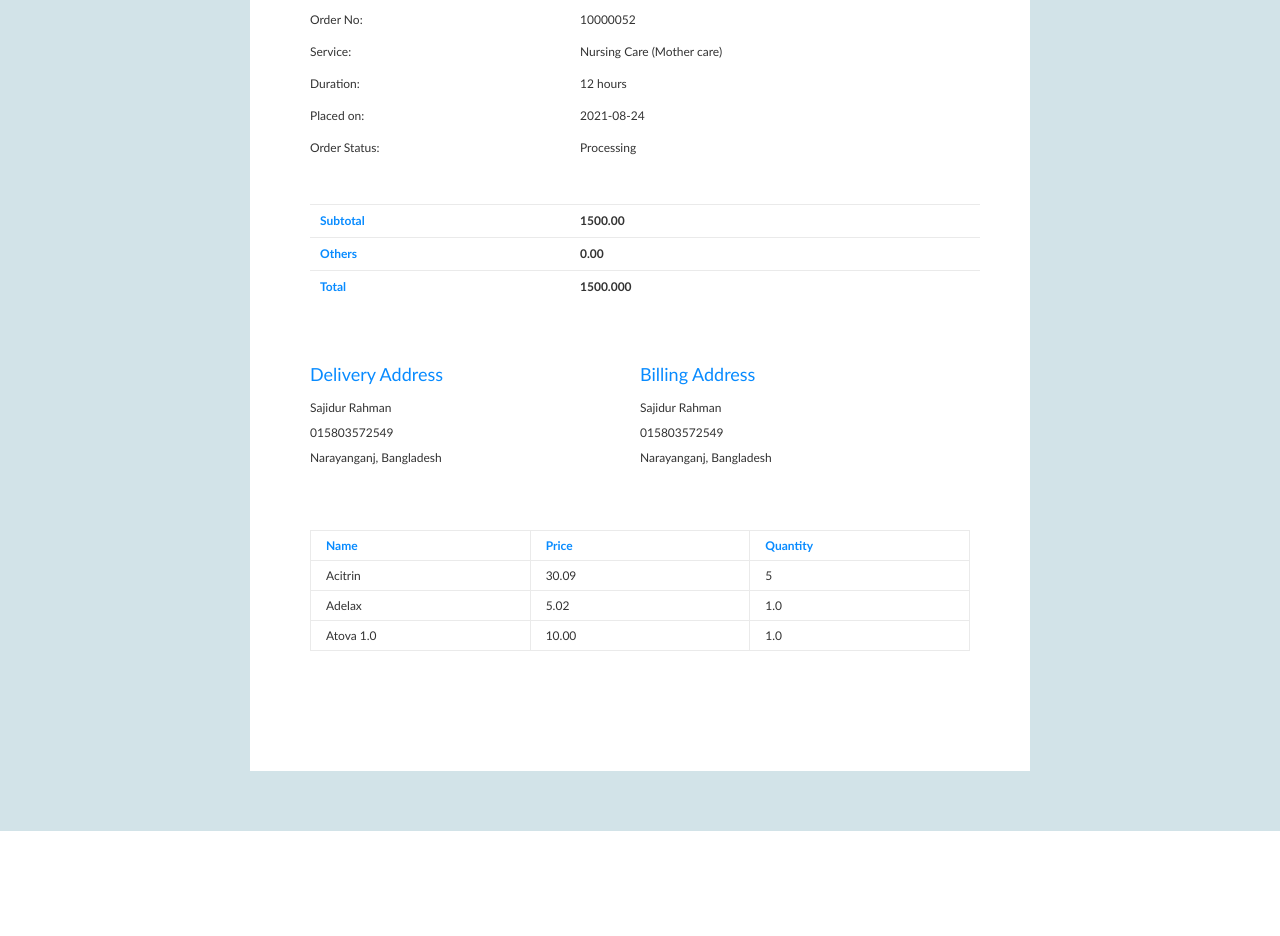
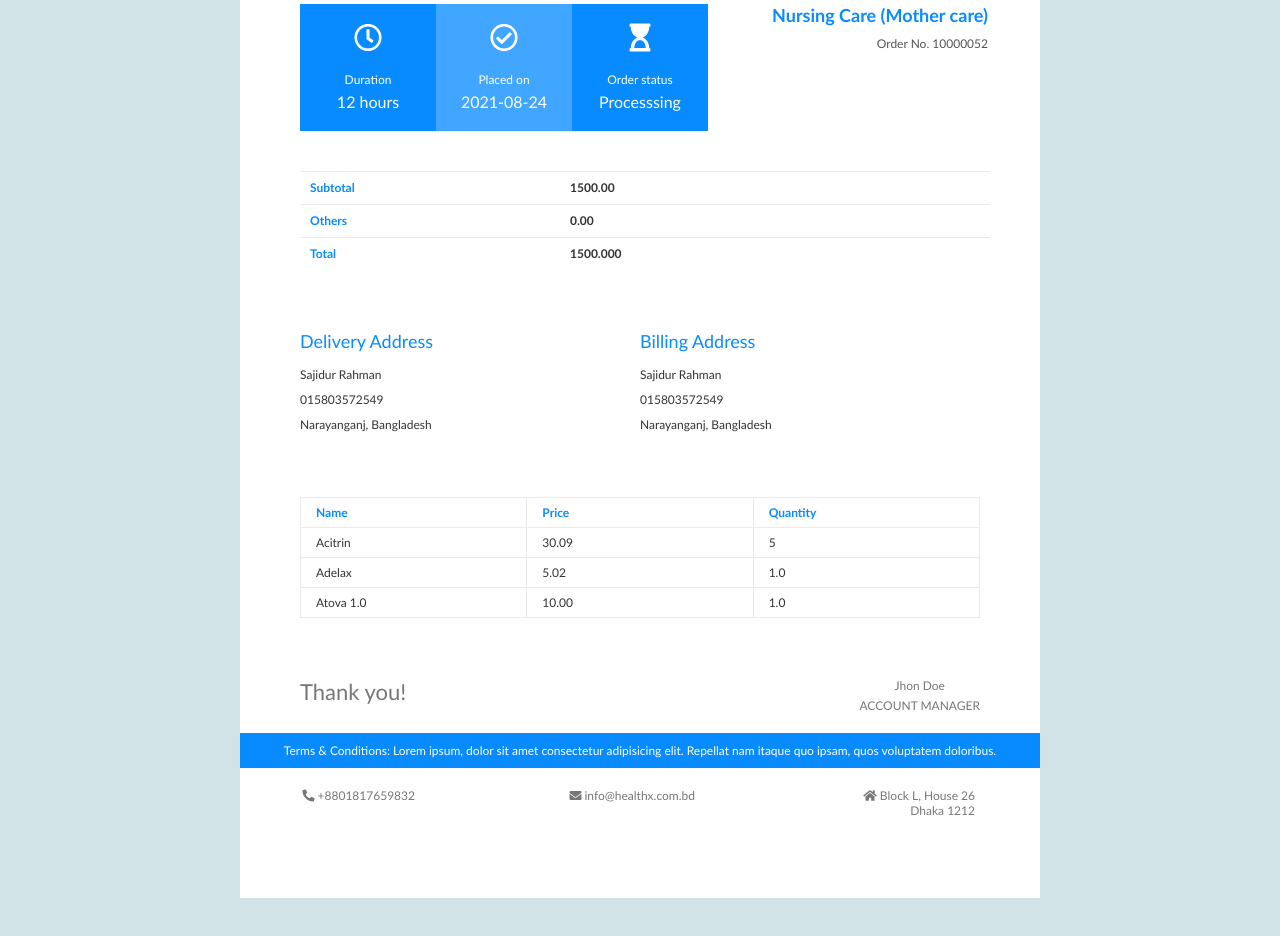
Before and after one commit to sajidurshajib/html2pdf-js, a plain HTML site: page index.html in a window 1280 px wide. Shown: the part 198-1134 px from the top of the page. Before the commit the page ends 1029 px from the top, so only its background shows below. Drawn offline with Linux system fonts and the light colour scheme.

Commit message:
new design

```diff
--- a/index.html
+++ b/index.html
@@ -4,9 +4,13 @@
     <meta charset="UTF-8">
     <meta http-equiv="X-UA-Compatible" content="IE=edge">
     <meta name="viewport" content="width=device-width, initial-scale=1.0">
+
     <link rel="stylesheet" href="style.css">
+    <link rel="stylesheet" href="https://cdnjs.cloudflare.com/ajax/libs/font-awesome/5.15.4/css/all.min.css" integrity="sha512-1ycn6IcaQQ40/MKBW2W4Rhis/DbILU74C1vSrLJxCq57o941Ym01SwNsOMqvEBFlcgUa6xLiPY/NS5R+E6ztJQ==" crossorigin="anonymous" referrerpolicy="no-referrer" />
+
     <script src="https://raw.githack.com/eKoopmans/html2pdf/master/dist/html2pdf.bundle.js"></script>
     <script type="text/javascript">
+
             function makePDF(){
                 const elm = document.getElementById("invoice");
 
@@ -25,11 +29,24 @@
                 <img src="./img/logo.png" alt="">
             </div>
             <div class="basic">
-                <p>Order No: <span>10000052</span></p>
-                <p>Service: <span>Nursing Care (Mother care)</span></p>
-                <p>Duration: <span>12 hours</span></p>
-                <p>Placed on: <span>2021-08-24</span></p>
-                <p>Order Status: <span>Processing</span></p>
+                <div class="time">
+                    <div><i class="far fa-clock"></i></div>
+                    <div><i class="far fa-check-circle"></i></div>
+                    <div><i class="fas fa-hourglass-start"></i></div>
+
+                    <div>Duration</div>
+                    <div>Placed on</div>
+                    <div>Order status</div>
+
+                    <div>12 hours</div>
+                    <div>2021-08-24</div>
+                    <div>Processsing</div>
+                </div>
+                <div class="order">
+                    <p>Nursing Care (Mother care)</p>
+                    <p>Order No. 10000052 </p>
+                    <p></p>
+                </div>
             </div>
             <div class="total">
                 <p>Subtotal <span>1500.00</span></p>
@@ -67,6 +84,22 @@
                 <div><p>10.00</p></div>
                 <div><p>1.0</p></div>
             </div>
+            <div class="last">
+                <p class="thanks">Thank you!</p>
+                <div class="signature">
+                    <p>Jhon Doe</p>
+                    <p>Account manager</p>
+                </div>
+            </div>
+            <p class="terms">Terms & Conditions: Lorem ipsum, dolor sit amet consectetur adipisicing elit. Repellat nam itaque quo ipsam, quos voluptatem doloribus.</p>
+
+            <div class="link">
+                <div><p><i class="fas fa-phone-alt"></i> +8801817659832</p></div>
+                <div><p><i class="fas fa-envelope"></i> info@healthx.com.bd</p></div>
+                <div><p><i class="fas fa-home"></i> Block L, House 26</p>
+                    <p>Dhaka 1212</p>
+                </div>
+            </div>
         </div>
     </div>
 </body>
--- a/style.css
+++ b/style.css
@@ -22,7 +22,7 @@
 }
 .invoice{
     display: block;
-    width: 780px;
+    width: 800px;
     padding: 80px 0;
     margin: 0 auto;
     background-color: #fff;
@@ -37,16 +37,50 @@
 }
 
 .basic{
+    display: grid;
+    grid-template-columns: 60% 50%;
     margin: 40px 60px;
 }
-.basic p{
-    line-height: 32px;
-    position: relative;
-    font-weight: 200;
+
+.time{
+    display: grid;
+    grid-template-columns: repeat(3,minmax(0,4fr));
+    background-color: #41a6ff;
 }
-.basic p span{
-    position: absolute;
-    left: 270px;
+.time div{
+    text-align: center;
+    background-color: #088BFF;
+    color: #fff;
+    border: none;
+}
+.time div i{
+    font-size: 28px;
+    margin: 20px 0;
+}
+.time div:nth-child(2),
+.time div:nth-child(5),
+.time div:nth-child(8){
+    background-color: #41a6ff;
+}
+.time div:nth-child(7),
+.time div:nth-child(8),
+.time div:nth-child(9){
+    padding: 5px 0 20px 0;
+    font-size: 16px;
+}
+
+.order{
+    color: #555;
+    text-align: right;
+    padding-right: 60px;
+}
+.order p:first-child{
+    font-weight: 600;
+    font-size: 18px;
+    color: #088BFF;
+}
+.order p:nth-child(2){
+    margin-top: 10px;
 }
 
 .total{
@@ -98,3 +132,54 @@
 .table div h4{
     color: #088BFF;
 }
+
+.last{
+    overflow: hidden;
+    margin-top: 60px;
+}
+.last .thanks{
+    float: left;
+    font-size: 22px;
+    padding-left: 60px;
+    color: #777777;;
+}
+.last .signature{
+    float: right;
+    display: inline;
+    margin-right: 60px;
+    text-align: center;
+    color: #777;
+    margin-bottom: 20px;
+}
+.last .signature p:nth-child(1){
+    font-size: 12px;
+}
+.last .signature p:nth-child(2){
+    text-transform: uppercase;
+    font-size: 12px;
+    padding-top: 5px;
+}
+.terms{
+    color: #fff;
+    background-color: #088BFF;
+    text-align: center;
+    padding: 10px 0;
+    width: 100%;
+}
+.link{
+    display: grid;
+    grid-template-columns: repeat(3, minmax(0,4fr));
+    margin-top: 20px;
+    gap: 10px;
+}
+.link div p{
+    text-align: right;
+    color: #777;
+    padding-right: 65px;
+}
+.link div:nth-child(1){
+    padding-right: 20px;
+}
+.link div:nth-child(2){
+    padding-right: 10px;
+}
```
